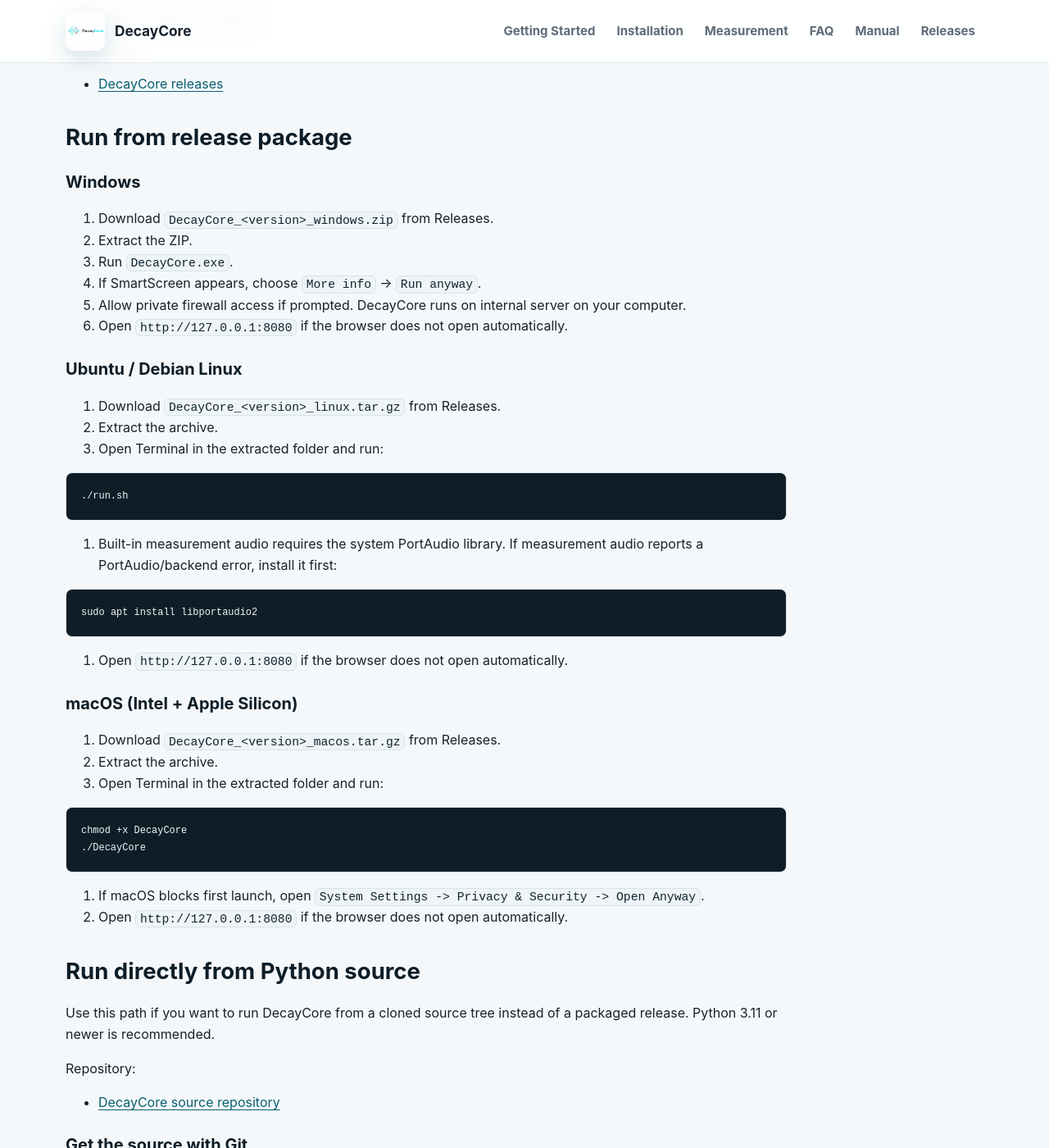
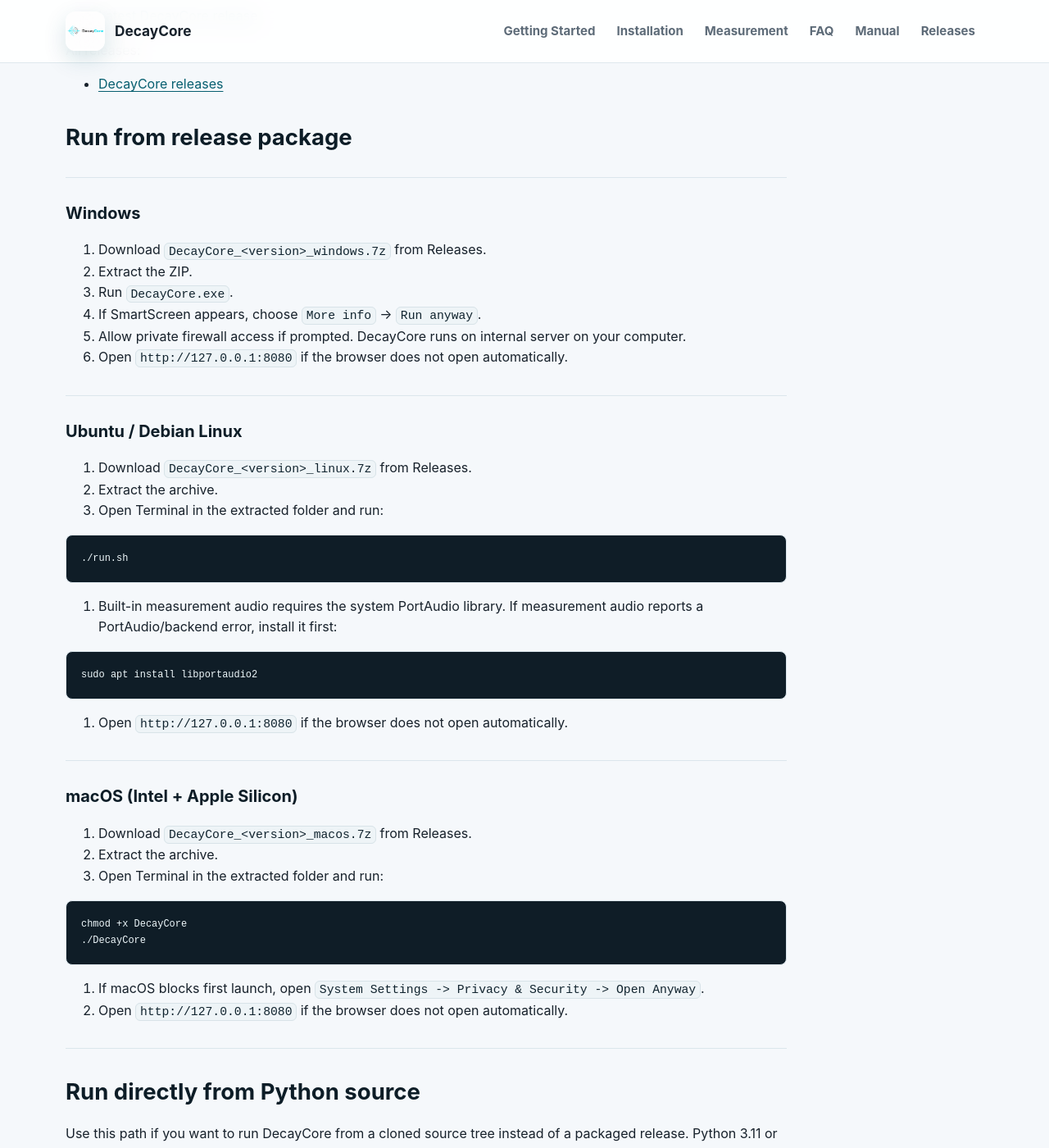
Before and after one commit to VilhoValittu/DecayCore, a Jekyll site: the page built from docs/Installation.md, in a window 1280 px wide and 1400 px high, scrolled down 536 px. Shown: the whole window at 82% size. Built offline with Jekyll 4.4.1, drawn with Linux system fonts in a browser that asks for light colours.

Commit message:
Installition doc update

````diff
--- a/docs/Installation.md
+++ b/docs/Installation.md
@@ -22,18 +22,22 @@
 
 ## Run from release package
 
+---
+
 ### Windows
 
-1. Download `DecayCore_<version>_windows.zip` from Releases.
+1. Download `DecayCore_<version>_windows.7z` from Releases.
 2. Extract the ZIP.
 3. Run `DecayCore.exe`.
 4. If SmartScreen appears, choose `More info` -> `Run anyway`.
 5. Allow private firewall access if prompted. DecayCore runs on internal server on your computer.
 6. Open `http://127.0.0.1:8080` if the browser does not open automatically.
 
+---
+
 ### Ubuntu / Debian Linux
 
-1. Download `DecayCore_<version>_linux.tar.gz` from Releases.
+1. Download `DecayCore_<version>_linux.7z` from Releases.
 2. Extract the archive.
 3. Open Terminal in the extracted folder and run:
 
@@ -49,9 +53,11 @@
 
 5. Open `http://127.0.0.1:8080` if the browser does not open automatically.
 
+---
+
 ### macOS (Intel + Apple Silicon)
 
-1. Download `DecayCore_<version>_macos.tar.gz` from Releases.
+1. Download `DecayCore_<version>_macos.7z` from Releases.
 2. Extract the archive.
 3. Open Terminal in the extracted folder and run:
 
@@ -62,6 +68,8 @@
 
 4. If macOS blocks first launch, open `System Settings -> Privacy & Security -> Open Anyway`.
 5. Open `http://127.0.0.1:8080` if the browser does not open automatically.
+
+---
 
 ## Run directly from Python source
 
@@ -90,6 +98,8 @@
 cd DecayCore
 git pull
 ```
+
+---
 
 ### Windows
 
@@ -126,6 +136,8 @@
 
 Then activate the virtual environment again.
 
+---
+
 ### Ubuntu / Debian Linux
 
 1. Install Git, Python, venv support, pip :
@@ -157,6 +169,8 @@
 ```
 
 6. Open `http://127.0.0.1:8080` if the browser does not open automatically.
+
+---
 
 ### macOS
 
@@ -196,6 +210,8 @@
 
 7. Open `http://127.0.0.1:8080` if the browser does not open automatically.
 
+---
+
 ## Output path
 
 Output ZIP files are saved by default to:
````
